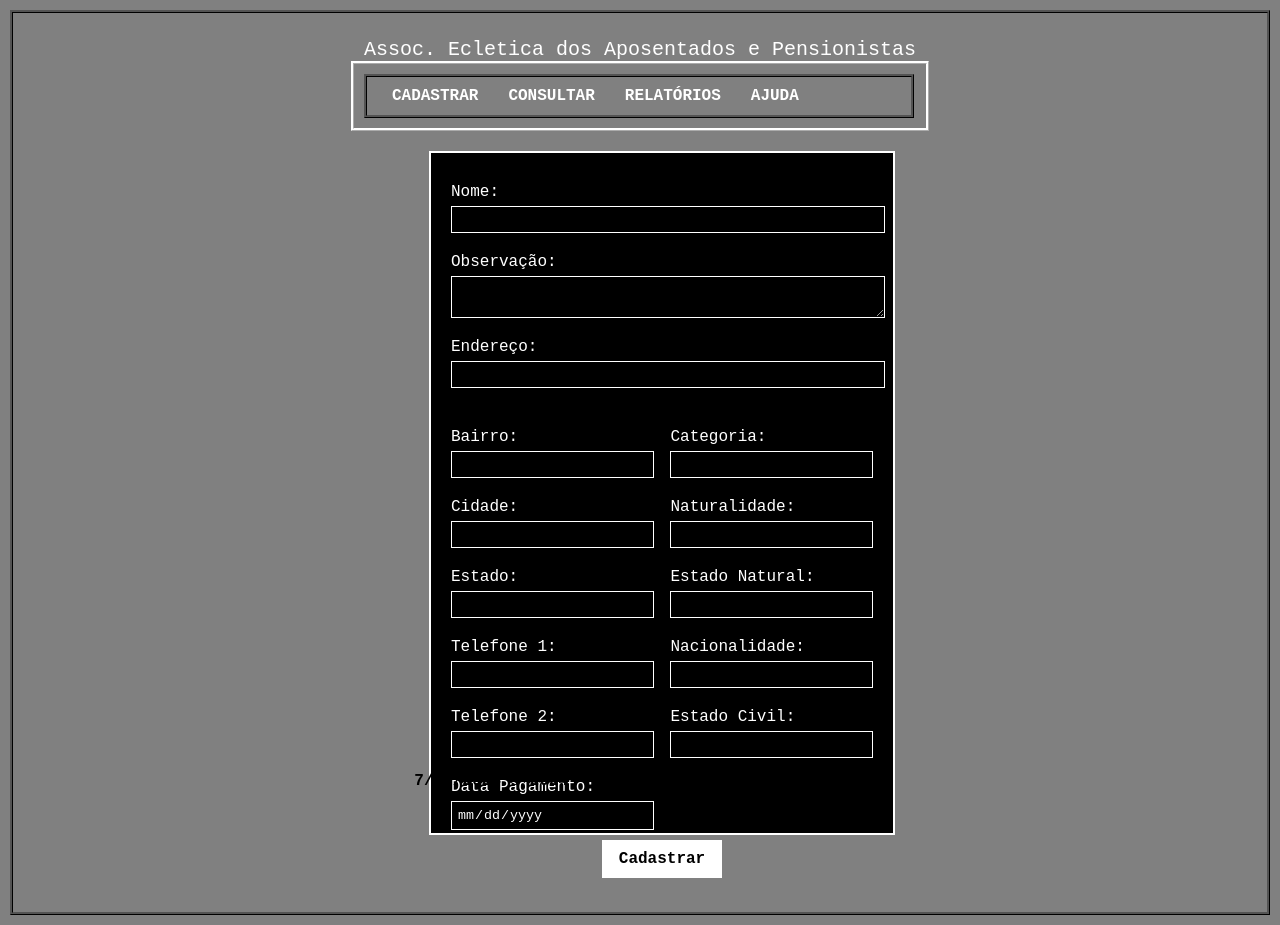
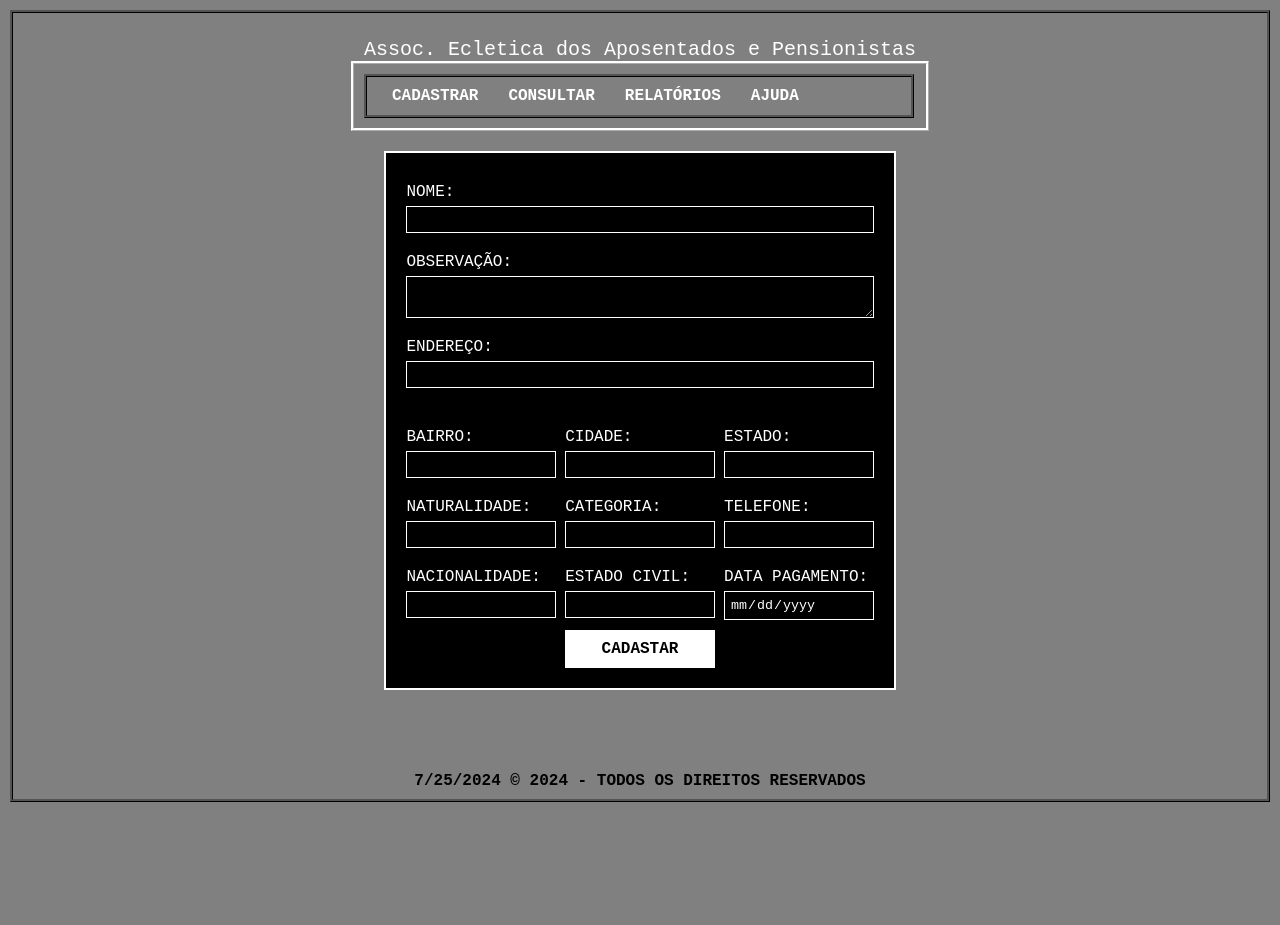
Before and after one commit to fabiobatoni/admin_customers, a React (Vite) app: page /create in a window 1280 px wide. After the commit the page ends 812 px from the top, so only its background shows below. Built offline with nearby package versions, Linux system fonts and the light colour scheme.

Commit message:
create page SearchClient and adjust styles in createClient

```diff
--- a/src/Router.tsx
+++ b/src/Router.tsx
@@ -1,12 +1,14 @@
 import { Routes, Route } from "react-router-dom"
 import { Home } from "./pages/Home"
 import { CreateClient } from "./pages/CreateClient"
+import { SearchClient } from "./pages/SearchClient"
 
 export function Router() {
     return(
         <Routes>
           <Route path="/" element={<Home />}/>
           <Route path="/create" element={<CreateClient />}/>
+          <Route path="/search" element={<SearchClient />}/>
         </Routes>
     )
 }
--- a/src/components/Header/index.tsx
+++ b/src/components/Header/index.tsx
@@ -12,7 +12,11 @@ export function Header(){
                 Cadastrar
               </a>
             </span>
-            <span>Consultar</span>
+            <span>
+              <a href="/search">
+                Consultar
+              </a>
+            </span>
             <span>Relatórios</span>
             <span>Ajuda</span>
           </div>
--- a/src/pages/CreateClient/index.tsx
+++ b/src/pages/CreateClient/index.tsx
@@ -16,46 +16,41 @@ export function CreateClient(){
         </div>
 
         <div className="form-columns">
-        <div className="form-column">
+          <div className="form-column">
             <label>Bairro:</label>
             <input type="text" name="bairro" />
-
-            <label>Cidade:</label>
-            <input type="text" name="cidade" />
-
-            <label>Estado:</label>
-            <input type="text" name="estado" />
-
-            <label>Telefone 1:</label>
-            <input type="tel" name="telefone1" />
-
-            <label>Telefone 2:</label>
-            <input type="tel" name="telefone2" />
-
-            <label>Data Pagamento:</label>
-            <input type="date" name="mespago" />
-
-          </div>
-
-          <div className="form-column">
-            <label>Categoria:</label>
-            <input type="text" name="categoria" />
 
             <label>Naturalidade:</label>
             <input type="text" name="naturalidade" />
 
-            <label>Estado Natural:</label>
-            <input type="text" name="estado_natural" />
-
             <label>Nacionalidade:</label>
             <input type="text" name="nacionalidade" />
+          </div>
+
+          <div className="form-column">
+            <label>Cidade:</label>
+            <input type="text" name="cidade" />
+
+            <label>Categoria:</label>
+            <input type="text" name="categoria" />
 
             <label>Estado Civil:</label>
             <input type="text" name="estado_civil" />
           </div>
+
+          <div className="form-column">
+            <label>Estado:</label>
+            <input type="text" name="estado" />
+
+            <label>Telefone:</label>
+            <input type="tel" name="telefone1" />
+
+            <label>Data pagamento:</label>
+            <input type="date" name="mespago" />
+          </div>
         </div>
       </form>
-      <button type="submit" className="submit-button">Cadastrar</button>
+      <button type="submit" className="submit-button">Cadastar</button>
     </div>
   );
 }
--- a/src/pages/CreateClient/styles.css
+++ b/src/pages/CreateClient/styles.css
@@ -3,14 +3,15 @@
   color: white;
   padding: 20px;
   border: 2px solid white;
-  width: 100%;
-  height: 80vh;
+  width: 80%;
+  height: auto;
   margin: auto;
   margin-top: 20px;
   font-family: 'Courier New', Courier, monospace;
   display: flex;
   flex-direction: column;
   justify-content: space-between;
+  text-transform: uppercase;
 }
 
 .cadastro-form {
@@ -25,11 +26,6 @@
   width: 100%;
 }
 
-.full-width label,
-.full-width input,
-.full-width textarea {
-  width: 100%;
-}
 
 .form-columns {
   display: flex;
@@ -39,7 +35,7 @@
 .form-column {
   display: flex;
   flex-direction: column;
-  width: 48%;
+  width: 32%;
 }
 
 .cadastro-form label {
@@ -53,19 +49,27 @@
   border: 1px solid white;
   background-color: black;
   color: white;
+  font-family: 'Courier New', Courier, monospace;
+}
+
+.cadastro-form input::placeholder,
+.cadastro-form textarea::placeholder {
+  color: grey;
+  font-family: 'Arial', sans-serif;
 }
 
 .submit-button {
   background-color: white;
+  color: black;
   font-size: 16px;
   font-weight: bold;
-  color: black;
-  width: 120px;
+  width: 150px;
   padding: 10px;
   border: none;
   cursor: pointer;
   font-family: 'Courier New', Courier, monospace;
   align-self: center;
+  text-transform: uppercase;
 }
 
 .submit-button:hover {
--- /dev/null
+++ b/src/pages/SearchClient/index.tsx
@@ -0,0 +1,54 @@
+import { useState } from 'react';
+import './styles.css';
+
+interface ClienteInfo {
+  nome: string;
+  observacao: string;
+  categoria: string;
+  estado: string;
+  naturalidade: string;
+  endereco: string;
+  telefone: string;
+  pago: boolean;
+}
+
+export function SearchClient() {
+  const [clienteInfo, setClienteInfo] = useState<ClienteInfo | null>(null);
+
+  const buscarCliente = () => {
+    setClienteInfo({
+      nome: 'Andre Luis de Andrade',
+      observacao: 'Caloteiro',
+      categoria: 'Careca',
+      estado: 'N/A',
+      naturalidade: 'Itapira',
+      endereco: 'Rua Exemplo, 123',
+      telefone: '(00) 00000-0000',
+      pago: true,
+    });
+  };
+
+  return (
+    <div className="consulta-container">
+      <input
+        type="text"
+        className="input-pesquisa"
+        placeholder="Digite o código do cliente"
+      />
+      <button onClick={buscarCliente} className="buscar-button">Procurar</button>
+
+      {clienteInfo && (
+        <div className="info-container">
+          <p><strong>Nome:</strong> {clienteInfo.nome}</p>
+          <p><strong>Observação:</strong> {clienteInfo.observacao}</p>
+          <p><strong>Categoria:</strong> {clienteInfo.categoria}</p>
+          <p><strong>Estado:</strong> {clienteInfo.estado}</p>
+          <p><strong>Naturalidade:</strong> {clienteInfo.naturalidade}</p>
+          <p><strong>Endereço:</strong> {clienteInfo.endereco}</p>
+          <p><strong>Telefone:</strong> {clienteInfo.telefone}</p>
+          <p><strong>Pago:</strong> {clienteInfo.pago ? 'Sim' : 'Não'}</p>
+        </div>
+      )}
+    </div>
+  );
+}
--- /dev/null
+++ b/src/pages/SearchClient/styles.css
@@ -0,0 +1,45 @@
+.consulta-container {
+  background-color: black;
+  color: white;
+  padding: 20px;
+  width: 100%;
+  margin: auto;
+  margin-top: 20px;
+  font-family: 'Courier New', Courier, monospace;
+  text-align: center;
+}
+
+.input-pesquisa {
+  background-color: black;
+  color: white;
+  font-size: 16px;
+  border: 1px solid white;
+  font-family: 'Courier New', Courier, monospace;
+  padding: 10px;
+  width: 80%;
+  margin-bottom: 10px;
+}
+
+.buscar-button {
+  background-color: white;
+  font-weight: bold;
+  font-size: 16px;
+  width: 160px;
+  color: black;
+  padding: 10px 20px;
+  border: none;
+  cursor: pointer;
+  font-family: 'Courier New', Courier, monospace;
+}
+
+.buscar-button:hover {
+  background-color: gray;
+}
+
+.info-container {
+  background-color: black;
+  color: white;
+  padding: 20px;
+  margin-top: 20px;
+  border: 1px solid white;
+}
```
